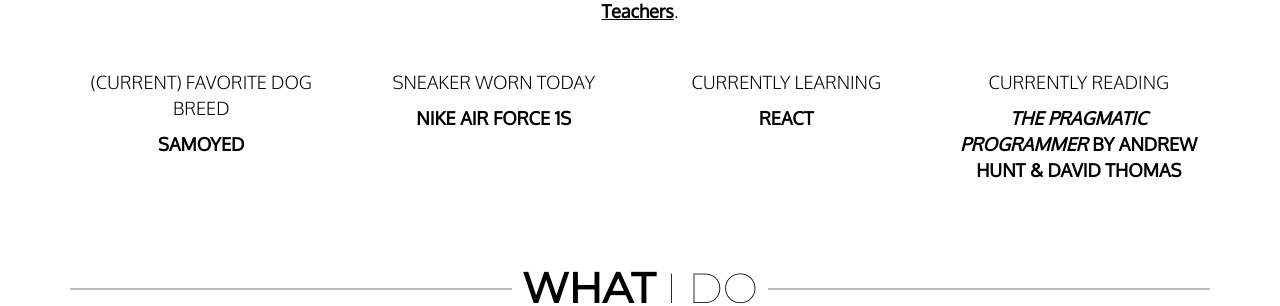
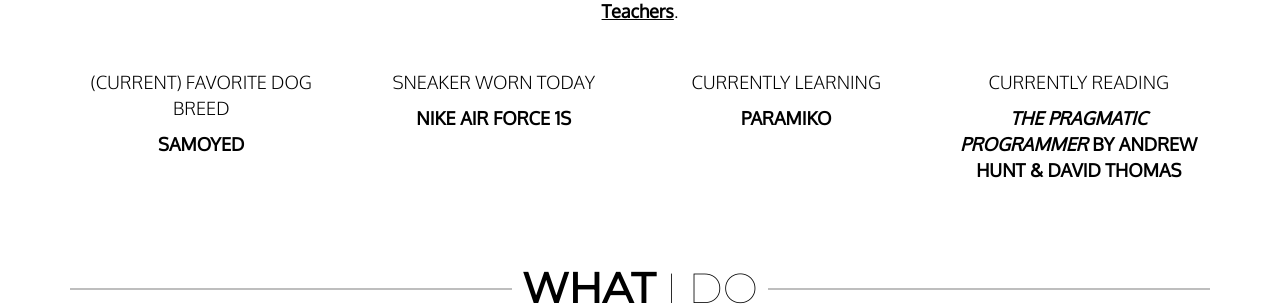
Before and after one commit to haanmiba/haanmiba.github.io, a Jekyll site: the page built from index.md, in a window 1280 px wide and 900 px high, scrolled down 1204 px. Shown: the part 154-460 px from the top of the window. Built offline with Jekyll 4.4.1, drawn with Linux system fonts in a browser that asks for light colours; nearby versions of some CDN libraries.

Commit message:
Updated learning

```diff
--- a/_data/about.yml
+++ b/_data/about.yml
@@ -9,7 +9,7 @@
     subject: "Teachers Pay Teachers"
 dog: "Samoyed"
 sneaker: "Nike Air Force 1s"
-learning: "React"
+learning: "Paramiko"
 reading:
   book: "The Pragmatic Programmer"
   author: "Andrew Hunt & David Thomas"
```
